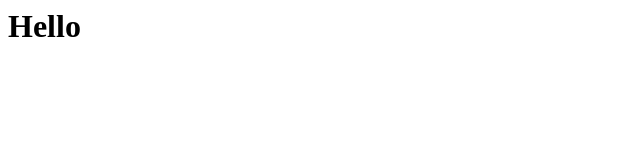
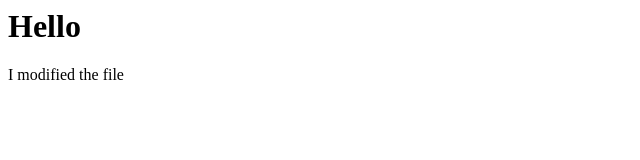
Before and after one commit to RuochenCao/Demo, a plain HTML site: page index.html in a window 1280 px wide. Shown: the whole page, without its empty margins (0-640 px from the left). Drawn offline with Linux system fonts and the light colour scheme.

Commit message:
Update index.html

```diff
--- a/index.html
+++ b/index.html
@@ -1 +1,2 @@
 <h1>Hello</h1>
+<p>I modified the file</p>
```
